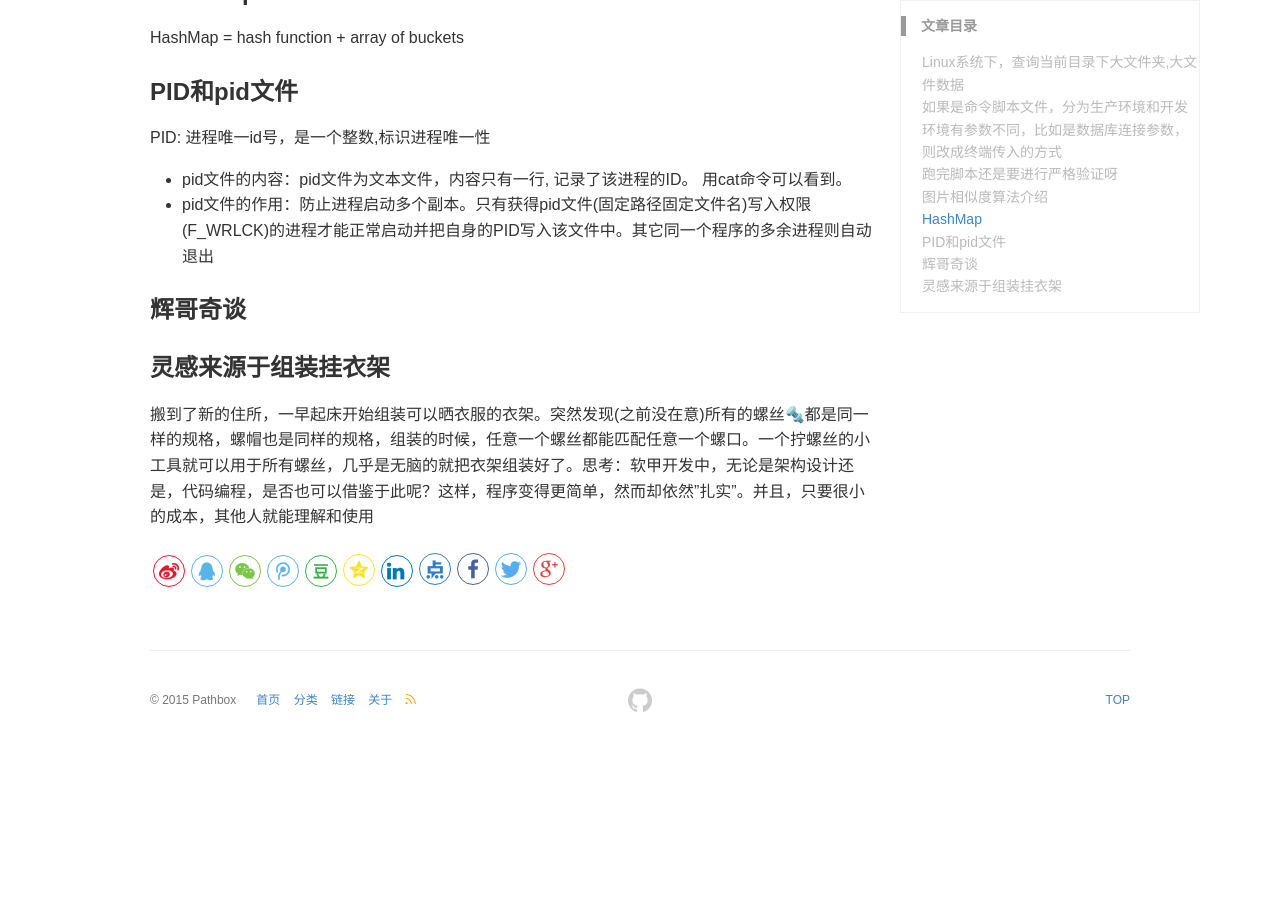
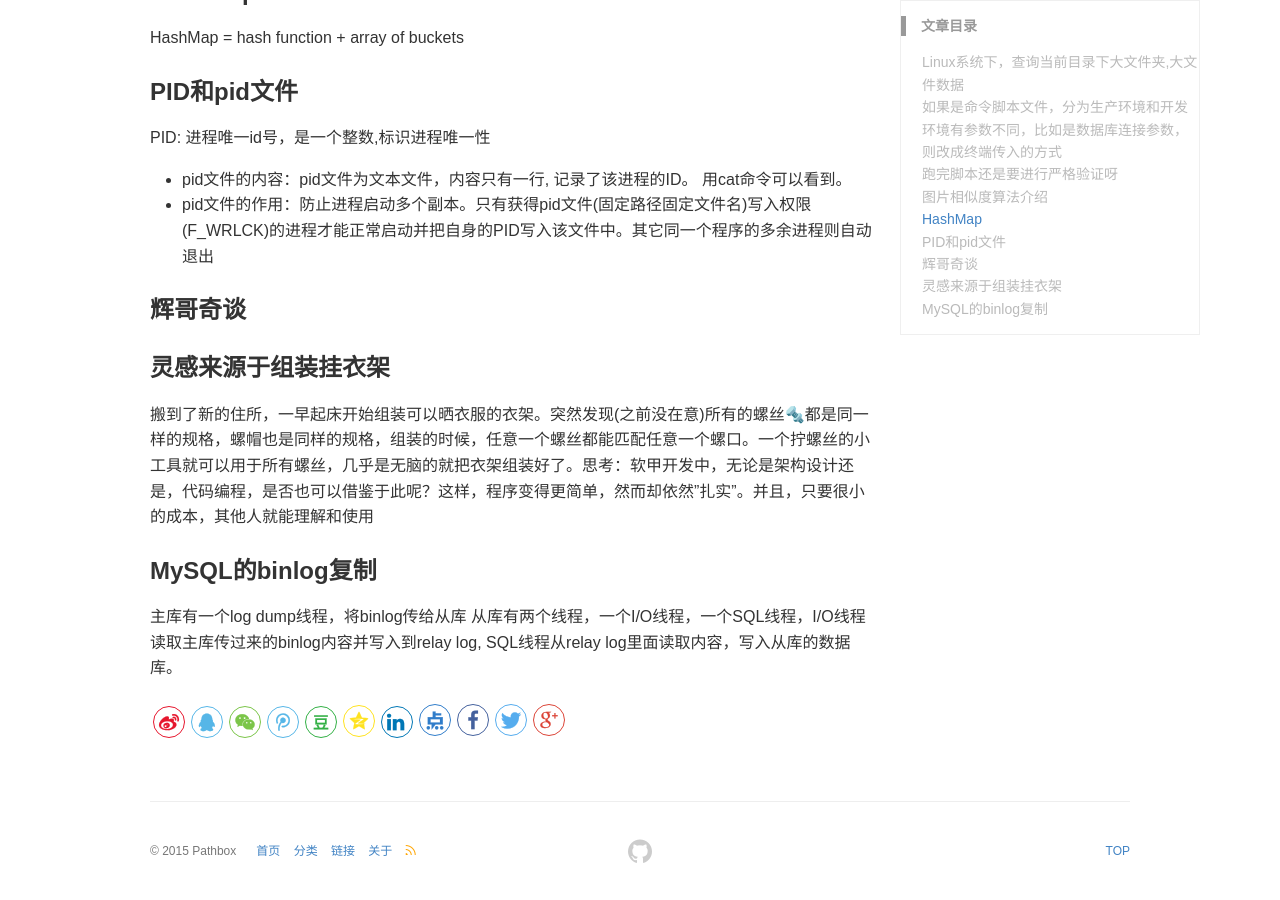
Before and after one commit to pathbox/pathbox.github.io, a Jekyll site: the page built from _posts/2018-10-12-work-summary-in-UCloud-20.md, in a window 1280 px wide and 900 px high, scrolled down 1215 px. Built offline with Jekyll 4.4.1, drawn with Linux system fonts in a browser that asks for light colours; before the commit the page ends 1964 px from its top, so only the background shows below that.

Commit message:
MySQL的binlog复制

```diff
--- a/_posts/2018-10-12-work-summary-in-UCloud-20.md
+++ b/_posts/2018-10-12-work-summary-in-UCloud-20.md
@@ -64,3 +64,9 @@ PID: 进程唯一id号，是一个整数,标识进程唯一性
 ### 灵感来源于组装挂衣架
 
 搬到了新的住所，一早起床开始组装可以晒衣服的衣架。突然发现(之前没在意)所有的螺丝🔩都是同一样的规格，螺帽也是同样的规格，组装的时候，任意一个螺丝都能匹配任意一个螺口。一个拧螺丝的小工具就可以用于所有螺丝，几乎是无脑的就把衣架组装好了。思考：软甲开发中，无论是架构设计还是，代码编程，是否也可以借鉴于此呢？这样，程序变得更简单，然而却依然"扎实"。并且，只要很小的成本，其他人就能理解和使用
+
+### MySQL的binlog复制
+
+主库有一个log dump线程，将binlog传给从库
+从库有两个线程，一个I/O线程，一个SQL线程，I/O线程读取主库传过来的binlog内容并写入到relay log,
+SQL线程从relay log里面读取内容，写入从库的数据库。
```
